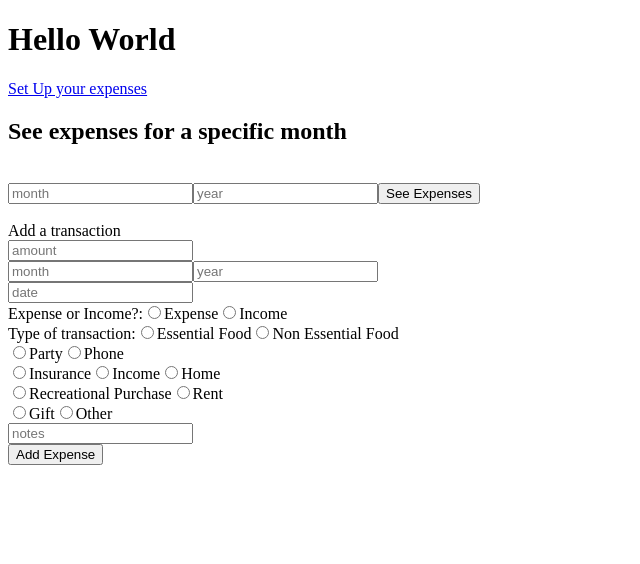
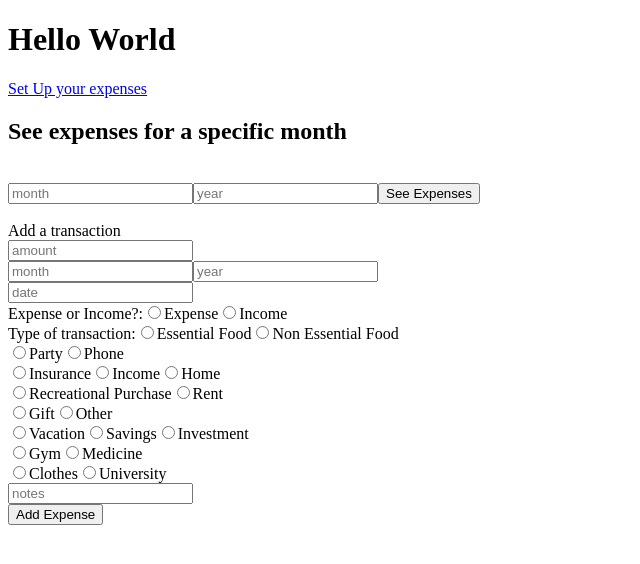
Before and after one commit to ttamalito/expenses_frontend, a React (Create React App) app: page / in a window 1280 px wide. Shown: the top 564 px of the page, without its empty margins (0-640 px from the left). Built offline with nearby package versions, Linux system fonts and the light colour scheme.

Commit message:
closes #1

```diff
--- a/src/Base.js
+++ b/src/Base.js
@@ -1,4 +1,4 @@
-
+import types from "./utils/types";
 export default function Base() {
     // setup the maximum for expenses and other settings
     const setUp = <a href={'/setUp'}>Set Up your expenses </a>
@@ -63,7 +63,29 @@ export default function Base() {
         <label htmlFor="other">Other</label>
         <br/>
 
+        <input type={'radio'} id={types.VACATION} value={types.VACATION} name={'type'} autoComplete={'off'}/>
+        <label htmlFor={types.VACATION}>Vacation</label>
 
+        <input type={'radio'} id={types.SAVINGS} value={types.SAVINGS} name={'type'} autoComplete={'off'}/>
+        <label htmlFor={types.SAVINGS}>Savings</label>
+
+        <input type={'radio'} id={types.INVESTMENT} value={types.INVESTMENT} name={'type'} autoComplete={'off'}/>
+        <label htmlFor={types.INVESTMENT}>Investment</label>
+        <br/>
+
+        <input type={'radio'} id={types.GYM} value={types.GYM} name={'type'} autoComplete={'off'}/>
+        <label htmlFor={types.GYM}>Gym</label>
+
+        <input type={'radio'} id={types.MEDICINE} value={types.MEDICINE} name={'type'} autoComplete={'off'}/>
+        <label htmlFor={types.MEDICINE}>Medicine</label>
+        <br/>
+
+        <input type={'radio'} id={types.CLOTHES} value={types.CLOTHES} name={'type'} autoComplete={'off'}/>
+        <label htmlFor={types.CLOTHES}>Clothes</label>
+
+        <input type={'radio'} id={types.UNIVERSITY} value={types.UNIVERSITY} name={'type'} autoComplete={'off'}/>
+        <label htmlFor={types.UNIVERSITY}>University</label>
+        <br/>
         <input type="text" placeholder={'notes'} name={'notes'} autoComplete={'off'}/>
         <br/>
         <button >Add Expense</button>
--- a/src/MonthExpenses.js
+++ b/src/MonthExpenses.js
@@ -46,7 +46,7 @@ export default function MonthExpenses() {
 
         <input type={'radio'} id={'cash'} value={types.CASH} name={'type'} autoComplete={'off'}/>
         <label htmlFor="cash">Cash</label>
-
+        <br/>
         <input type={'radio'} id={'home'} value={types.HOME} name={'type'} autoComplete={'off'}/>
         <label htmlFor="home">Home</label>
 
@@ -58,16 +58,42 @@ export default function MonthExpenses() {
 
         <input type={'radio'} id={'gift'} value={types.GIFT} name={'type'} autoComplete={'off'}/>
         <label htmlFor="gift">Gift</label>
+        <br/>
+        <input type={'radio'} id={types.VACATION} value={types.VACATION} name={'type'} autoComplete={'off'}/>
+        <label htmlFor={types.VACATION}>Vacation</label>
 
+        <input type={'radio'} id={types.SAVINGS} value={types.SAVINGS} name={'type'} autoComplete={'off'}/>
+        <label htmlFor={types.SAVINGS}>Savings</label>
+
+        <input type={'radio'} id={types.INVESTMENT} value={types.INVESTMENT} name={'type'} autoComplete={'off'}/>
+        <label htmlFor={types.INVESTMENT}>Investment</label>
+        <br/>
+
+        <input type={'radio'} id={types.GYM} value={types.GYM} name={'type'} autoComplete={'off'}/>
+        <label htmlFor={types.GYM}>Gym</label>
+
+        <input type={'radio'} id={types.MEDICINE} value={types.MEDICINE} name={'type'} autoComplete={'off'}/>
+        <label htmlFor={types.MEDICINE}>Medicine</label>
+        <br/>
+
+        <input type={'radio'} id={types.CLOTHES} value={types.CLOTHES} name={'type'} autoComplete={'off'}/>
+        <label htmlFor={types.CLOTHES}>Clothes</label>
+
+        <input type={'radio'} id={types.UNIVERSITY} value={types.UNIVERSITY} name={'type'} autoComplete={'off'}/>
+        <label htmlFor={types.UNIVERSITY}>University</label>
+        <br/>
 
         <input type={'radio'} id={'other'} value={types.OTHER} name={'type'} autoComplete={'off'}/>
         <label htmlFor="other">Other</label>
+        <br/>
         <button >See Expenses of a Type</button>
 
     </form>
 
     return (<>
             {seeExpensesOfAType}
+            <br/>
+            <br/>
             {!singleTypeFlag ? 'All Expenses:' : 'All Expenses of a Type'}
             {!singleTypeFlag ? allExpensesList : expensesOfATypeList}
             <br/>
--- a/src/utils/types.js
+++ b/src/utils/types.js
@@ -11,6 +11,13 @@
     RECREATIONAL_PURCHASE: 'recreational_purchase',
     RENT: 'rent',
     INCOME: 'income',
+    VACATION: 'vacation',
+    SAVINGS: 'savings',
+    INVESTMENT: 'investment',
+    GYM: 'gym',
+    MEDICINE: 'medicine',
+    CLOTHES: 'clothes',
+    UNIVERSITY: 'university',
     OTHER: 'other'
 }
 
```
